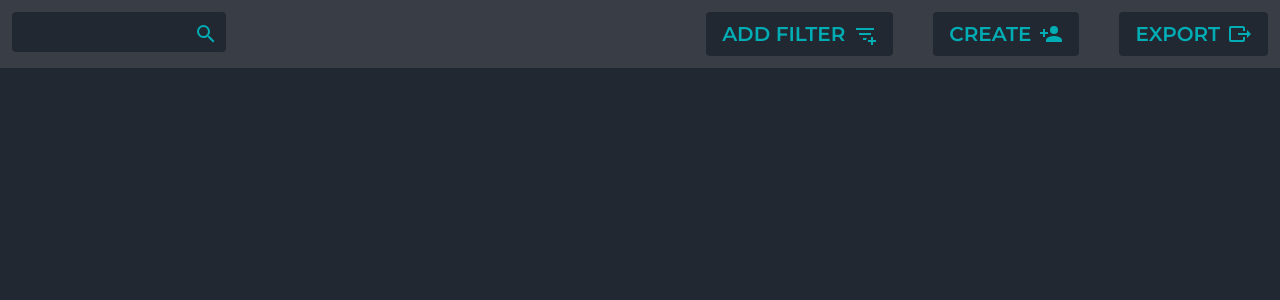
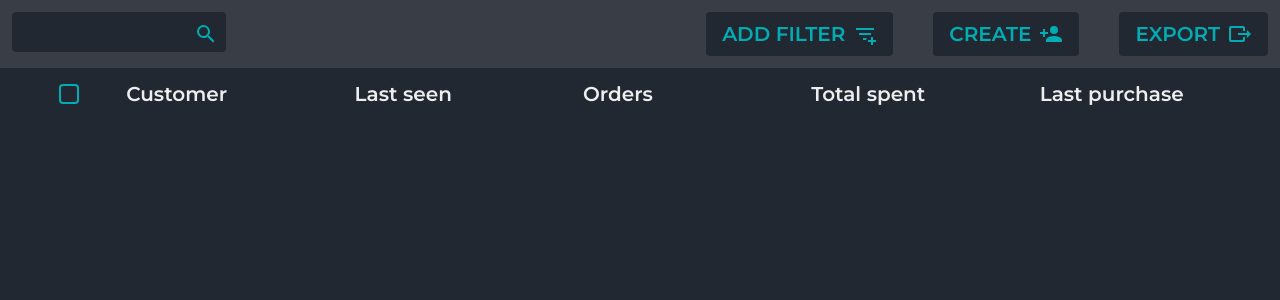
Before and after one commit to PinedaDev/portfolio-like-website-with-react, a React (Vite) app in the folder assignment3/: page / in a window 1280 px wide. Shown: the top 300 px of the page. Built offline with nearby package versions, Linux system fonts and the light colour scheme; a web font is replaced by a local one.

Commit message:
added data header

```diff
--- a/assignment3/src/App.jsx
+++ b/assignment3/src/App.jsx
@@ -1,10 +1,12 @@
 import './app.css'
+import DataView from './components/data_view/DataView'
 import Header from './components/top_section/Header'
 
 function App() {
   return (
     <div className="App bg-main min-h-screen font-montserrat">
       <Header />
+      <DataView />
     </div>
   )
 }
--- /dev/null
+++ b/assignment3/src/components/data_view/DataView.jsx
@@ -0,0 +1,12 @@
+import React from 'react'
+import TableHeader from './table_header/TableHeader'
+
+const DataView = () => {
+    return (
+        <div>
+            <TableHeader />
+        </div>
+    )
+}
+
+export default DataView
--- /dev/null
+++ b/assignment3/src/components/data_view/table_header/TableHeader.jsx
@@ -0,0 +1,27 @@
+import React from 'react'
+import CheckBox from '../../global/checkbox/CheckBox'
+import TableCategory from './table_category/TableCategory'
+
+const TableHeader = () => {
+    const categories = [
+        'Customer',
+        'Last seen',
+        'Orders',
+        'Total spent',
+        'Last purchase'
+    ]
+
+    const showCategory = () => (
+        categories.map((category, index) => (
+            <TableCategory key={index} text={category} />
+        ))
+    )
+    return (
+        <div className='grid grid-cols-[1fr_repeat(5,_2fr)] p-3'>
+            <CheckBox />
+            {showCategory()}
+        </div>
+    )
+}
+
+export default TableHeader
--- /dev/null
+++ b/assignment3/src/components/data_view/table_header/table_category/TableCategory.jsx
@@ -0,0 +1,13 @@
+import React from 'react'
+
+const TableCategory = ({ text }) => {
+    return (
+        <>
+            <span className='font-semibold text-third text-xl'>
+                {text}
+            </span>
+        </>
+    )
+}
+
+export default TableCategory
--- /dev/null
+++ b/assignment3/src/components/global/checkbox/CheckBox.jsx
@@ -0,0 +1,15 @@
+import React from 'react'
+import Icon from '@mdi/react'
+import { mdiCheck } from '@mdi/js'
+import './checkbox.css'
+
+const CheckBox = () => {
+    return (
+        <label className="container">
+            <input type="checkbox" />
+            <span className="checkmark"></span>
+        </label>
+    )
+}
+
+export default CheckBox
--- /dev/null
+++ b/assignment3/src/components/global/checkbox/checkbox.css
@@ -0,0 +1,66 @@
+/* Customize the label (the container) */
+.container {
+  display: grid;
+  place-items: center;
+  position: relative;
+  cursor: pointer;
+  -webkit-user-select: none;
+  -moz-user-select: none;
+  -ms-user-select: none;
+  user-select: none;
+}
+
+/* Hide the browser's default checkbox */
+.container input {
+  position: absolute;
+  opacity: 0;
+  cursor: pointer;
+  height: 0;
+  width: 0;
+}
+
+/* Create a custom checkbox */
+.checkmark {
+    position: absolute;
+    height: 20px;
+    width: 20px;
+    background-color: #222831;
+    border: 2px solid #00ADB5;
+    border-radius: 4px;
+    transition: .3s;
+
+}
+
+/* On mouse-over, add a grey background color */
+.container:hover input ~ .checkmark {
+  background-color: #393E46;
+}
+
+/* When the checkbox is checked, add a blue background */
+.container input:checked ~ .checkmark {
+  background-color: #2196F3;
+}
+
+/* Create the checkmark/indicator (hidden when not checked) */
+.checkmark:after {
+  content: "";
+  position: absolute;
+  display: none;
+}
+
+/* Show the checkmark when checked */
+.container input:checked ~ .checkmark:after {
+  display: block;
+}
+
+/* Style the checkmark/indicator */
+.container .checkmark:after {
+  width: 50%;
+  height: 80%;
+  left: 50%;
+  border: solid #222831;
+  border-width: 0 3px 3px 0;
+  -webkit-transform: rotate(45deg);
+  -ms-transform: rotate(45deg);
+  transform: rotate(45deg) translate(-20%, 30%);
+}
```
